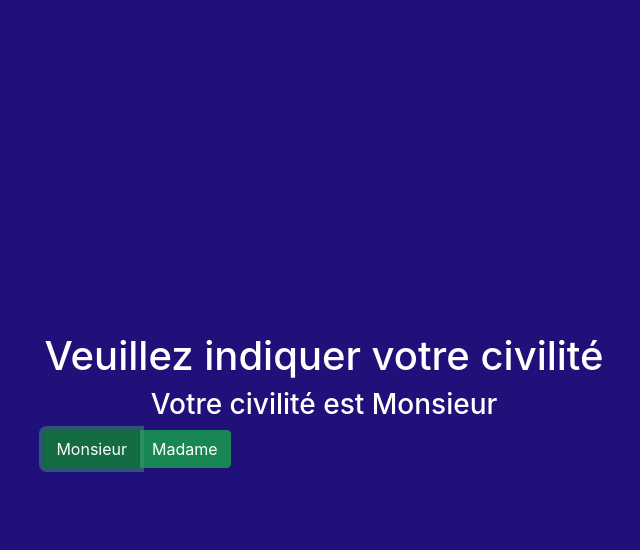
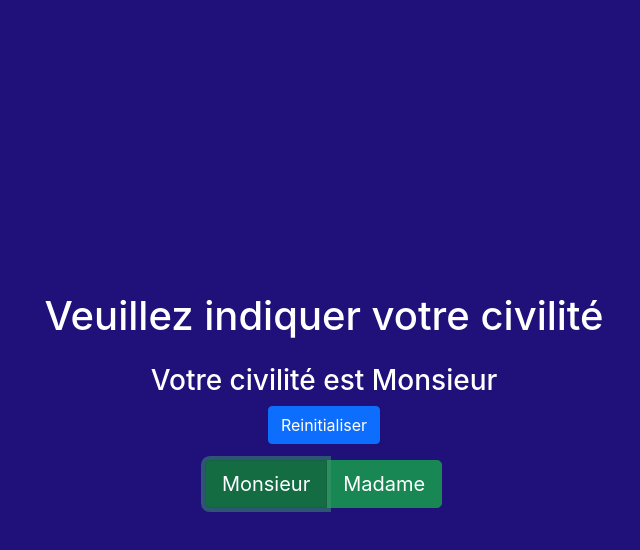
Before and after one commit to Pizzakath/formation-react, a React (Create React App) app: page / in a window 1280 px wide. Both pictures are taken after a click on the radio button "Monsieur". Shown: the top 550 px of the page, without its empty margins (316-956 px from the left). Built offline with nearby package versions, Linux system fonts and the light colour scheme.

Commit message:
civilite

```diff
--- a/src/App.js
+++ b/src/App.js
@@ -17,16 +17,16 @@ function App({ value }) {
         {
           civilite ?
             (
-              <>
+              <div className="py-3 text-center">
                 <h3 className="text-center"> {`Votre civilité est ${civilite === 'mr' ? 'Monsieur' : 'Madame'}`}</h3>
-
-              </>
+                <button type="button" className="btn btn-primary" onClick={()=>setCivilite(null)}>Reinitialiser</button>
+              </div>
             )
             : null
         }
 
-        <div>
-          <div className="btn-group" role="group" aria-label="Basic radio toggle button group">
+        <div className='text-center'>
+          <div className="btn-group btn-group-lg" role="group" aria-label="Basic radio toggle button group">
             <input onClick={updateCivilite} type="radio" className="btn-check" name="btnradio" id="btnradio1" autoComplete="off" value="mr" />
             <label className="btn btn-success" htmlFor="btnradio1">Monsieur</label>
 
```
Also changed, not shown: 1 other file (tests, documents, lock files or other folders).
